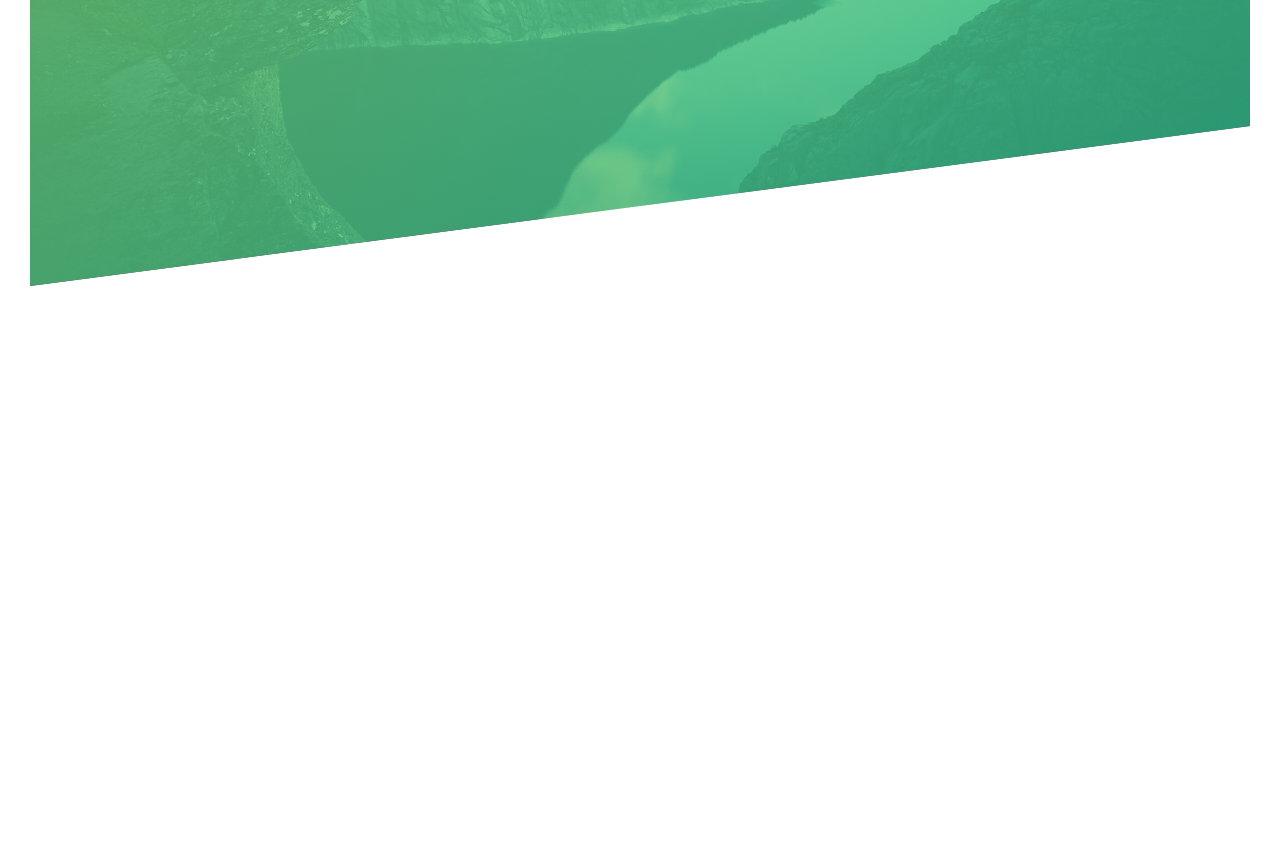
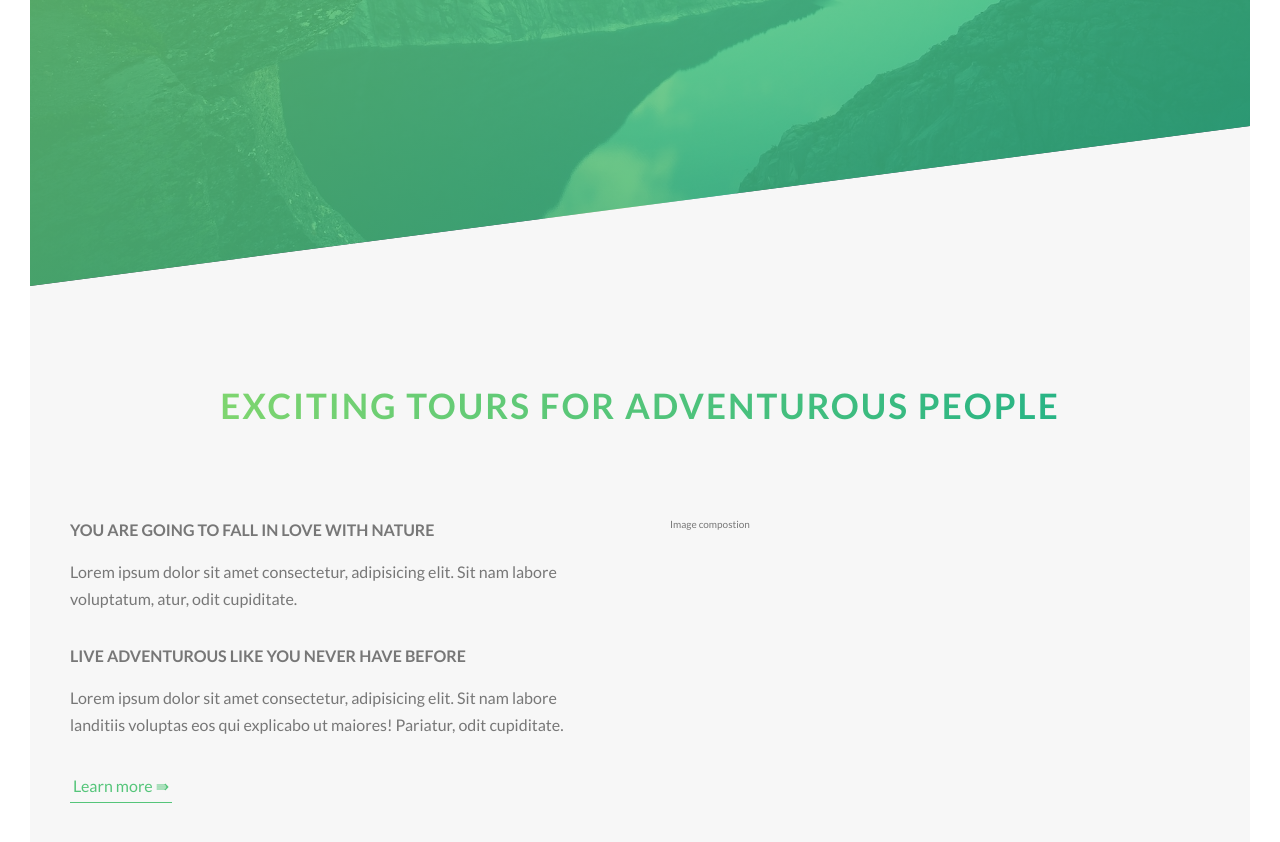
Before and after one commit to Muradkhan0161/Natours, a website: page Natours/index.html in a window 1280 px wide. Shown: the part 504-1346 px from the top of the page. Before the commit the page ends 820 px from the top, so only its background shows below. Drawn offline with Linux system fonts and the light colour scheme.

Commit message:
Add files via upload

```diff
--- a/Natours/index.html
+++ b/Natours/index.html
@@ -30,9 +30,44 @@
 
         </header>
 
+        <main>
+            <section class="section-about">
+                <div class="u-center-text u-margin-bottom-big">
+                    <h2 class="heading-secondary">
+                        Exciting tours for adventurous people
+                    </h2>
+                </div>
 
-        <!--
-        <section class="grid-test">
+                <div class="row">
+                    <div class="col-1-of-2">
+                        <h3 class="heading-tertiary u-margin-bottom-small">You are going to fall in love with nature</h3>
+                        <p class="paragraph">
+                            Lorem ipsum dolor sit amet consectetur, adipisicing elit. Sit nam labore
+                            voluptatum, atur, odit cupiditate.
+                        </p>
+
+                        <h3 class="heading-tertiary u-margin-bottom-small">Live adventurous like you never have before</h3>
+                        <p class="paragraph">
+                            Lorem ipsum dolor sit amet consectetur, adipisicing elit. Sit nam labore
+                            landitiis voluptas eos qui explicabo ut maiores! Pariatur, odit cupiditate.
+                        </p>
+
+                        <a href="#" class="btn-text">Learn more &rAarr;</a>
+                    </div>
+                    <div class="col-1-of-2">
+                        Image compostion
+                    </div>
+                </div>
+
+
+            </section>
+        </main>
+
+
+
+
+
+       <!-- <section class="grid-test">
                 <div class="row">
                     <div class="col-1-of-2">
                         Col 1 of 2
@@ -99,8 +134,8 @@
                     </div>
                 </div>
             </section>
+        -->
 
-        -->
 
 
     </body>
--- a/Natours/sass/abstracts/_variables.scss
+++ b/Natours/sass/abstracts/_variables.scss
@@ -2,9 +2,14 @@ $color-primary: #55c57a;
 $color-primary-light: #7ed56f;
 $color-primary-dark: #28b485;
 
+$color-grey-light-1: #f7f7f7;
+
 $color-grey-dark: #777;
 $color-white: #fff;
 $color-black: #000;
+
+//FONT
+$default-font-size: 1.6rem;
 
 
 //GRID
--- a/Natours/sass/base/_typography.scss
+++ b/Natours/sass/base/_typography.scss
@@ -42,3 +42,35 @@ body{
         animation: moveInRight 1s ease-in-out;
     }
 }
+
+.heading-secondary {
+    font-size: 3.5rem;
+    text-transform: uppercase;
+    font-weight: 700;
+    display: inline-block;
+    background-image: linear-gradient(to right, $color-primary-light, $color-primary-dark);
+    -webkit-background-clip: text;
+    color: transparent;
+    letter-spacing: 2px;
+    transition: all .2s;
+
+    &:hover {
+        transform: skewY(2deg) skewX(15deg) scale(1.1);
+        text-shadow: .5rem 1rem 2rem rgba($color-black, .2);
+    }
+
+}
+
+.heading-tertiary{
+    font-size: $default-font-size;
+    text-transform: uppercase;
+    font-weight: 700;
+}
+
+.paragraph {
+    font-size: $default-font-size;
+
+    &:not(:last-child) {
+        margin-bottom: 3rem;
+    }
+}
--- /dev/null
+++ b/Natours/sass/base/_utilities.scss
@@ -0,0 +1,7 @@
+.u-center-text{
+    text-align: center;
+}
+
+.u-margin-bottom-big {  margin-bottom: 8rem; }
+.u-margin-bottom-medium { margin-bottom: 4rem; }
+.u-margin-bottom-small { margin-bottom: 1.5rem; }
--- a/Natours/sass/components/_buttons.scss
+++ b/Natours/sass/components/_buttons.scss
@@ -8,7 +8,7 @@
     border-radius: 10rem;
     transition: all .2s;
     position: relative;
-    font-size: 1.6rem;
+    font-size: $default-font-size;
     }
 
     &:hover{
@@ -57,3 +57,30 @@
     }
 
 }
+
+.btn-text {
+    &:link,
+    &:visited{
+        color: $color-primary;
+        display: inline-block;
+        text-decoration: none;
+        border-bottom: 1px solid $color-primary;
+        padding: 3px;
+        font-size: 1.6rem;
+        transition: all .2s;
+
+    }
+
+    &:hover {
+        background-color: $color-primary;
+        color: $color-white;
+        box-shadow: 0 1 rem 2rem rgba($color-black, .15);
+        transform: translateY(-2px);
+    }
+
+    &:active {
+        box-shadow: 0 .5rem 1rem rgba($color-black, .15);
+        transform: translateY(0);
+
+    }
+}
--- a/Natours/sass/layout/_grid.scss
+++ b/Natours/sass/layout/_grid.scss
@@ -1,6 +1,5 @@
 .row {
     max-width: $grid-width;
-    background-color: #eee;
     margin: 0 auto;
 
     &:not(:last-child) {
@@ -10,7 +9,6 @@
     @include clearfix;
 
     [class^="col-"] {
-        background-color: orangered;
         float: left;
 
         &:not(:last-child){
--- /dev/null
+++ b/Natours/sass/pages/_home.scss
@@ -0,0 +1,5 @@
+.section-about {
+    background-color: $color-grey-light-1;
+    padding: 25rem 0;
+    margin-top: -20vh;
+}
```
Also changed, not shown: Natours/resources/css/style.css.
